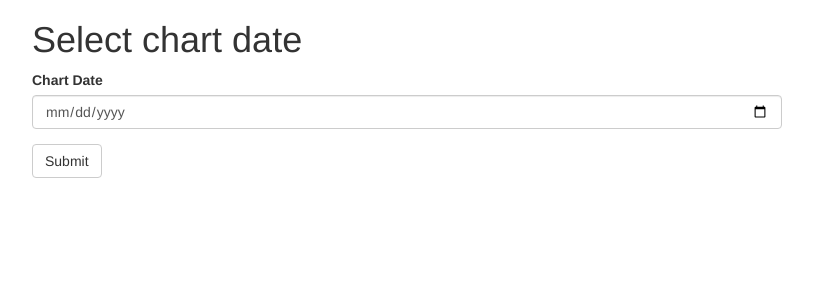
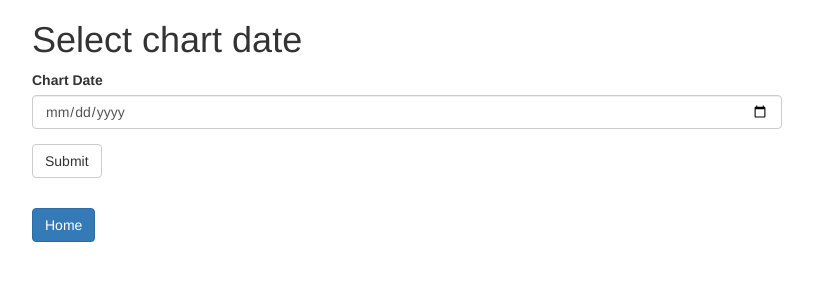
Before and after one commit to alanseed/cape-grim-dashboard, a Flask app: page /main/setdate in a window 1280 px wide. Shown: the top 300 px of the page, without its empty margins (38-851 px from the left). Run offline with Flask 2, Linux system fonts and the light colour scheme; some libraries are stand-ins or nearby versions.

Commit message:
add home button

```diff
--- a/app/templates/main/setdate.html
+++ b/app/templates/main/setdate.html
@@ -13,6 +13,8 @@
 
     </div>
   </div>
+  <dev class="row">
+    <a class="btn btn-primary" href="{{ url_for('main.met') }}">Home</a>
 </div>
 
 {% endblock %}
```
